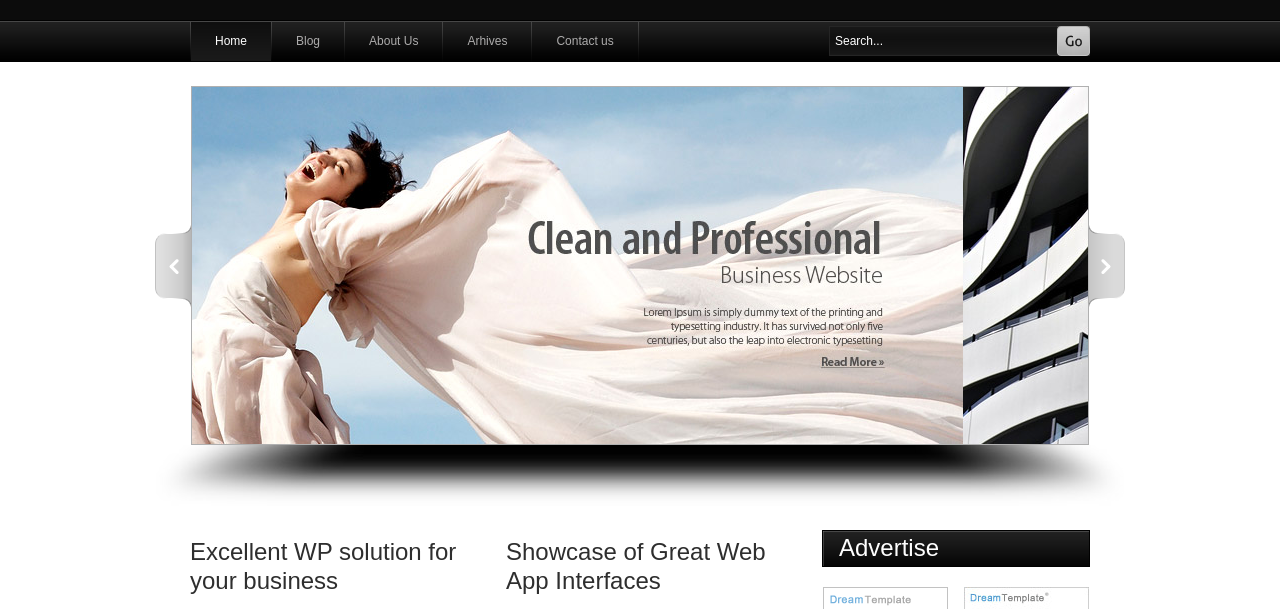
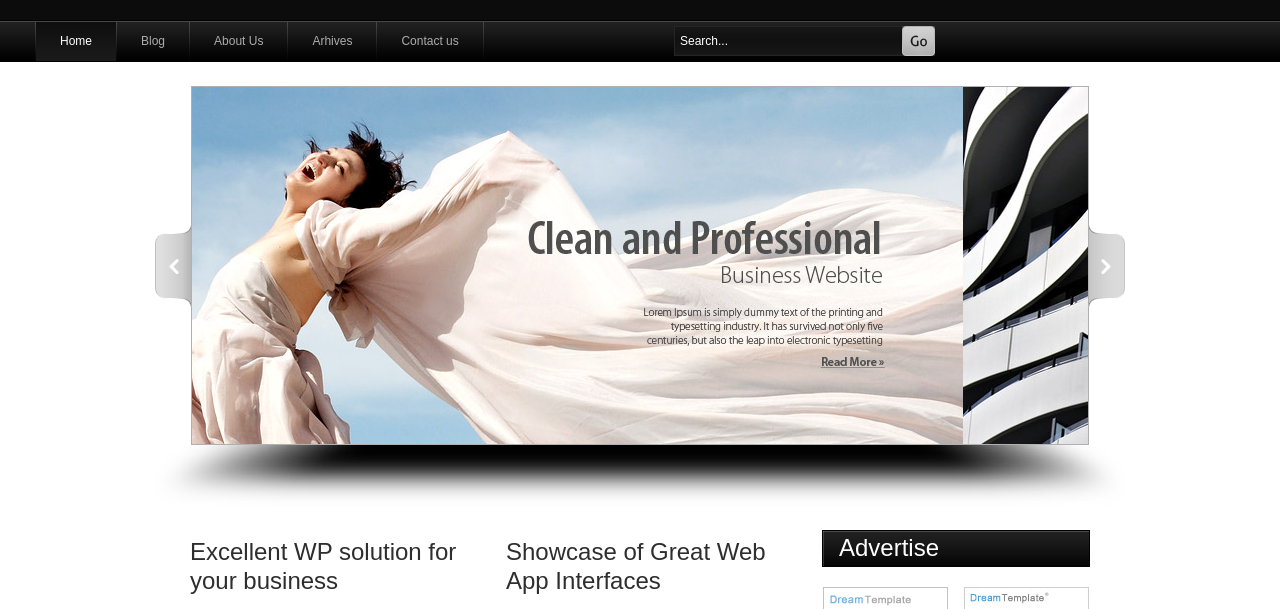
Before and after one commit to PubliCard/Huancayo, a plain HTML site: page index.html in a window 1280 px wide. Shown: the part 113-722 px from the top of the page. Drawn offline with Linux system fonts and the light colour scheme; some packages are replaced by stand-ins of ours; a script that the page names is missing.

Commit message:
Add files via upload

```diff
--- a/index.html
+++ b/index.html
@@ -15,6 +15,7 @@
 <script type="text/javascript" src="js/script.js"></script>
 </head>
 <body>
+	<div class="global-container">
 	<div style="height: 10px; position: absolute; bottom: 0px; left:0px; border: none; width: 100%;"></div>
 <div id="page2" >
   <div id="header">
@@ -23,6 +24,7 @@
     <div class="logo">
       <h1><a href="#" title="TemplateAccess.com">TemplateAccess.com</a></h1>
     </div>
+	  </div>
     <!--/logo-->
     <div class="topnav">
       <div class="search">
```
